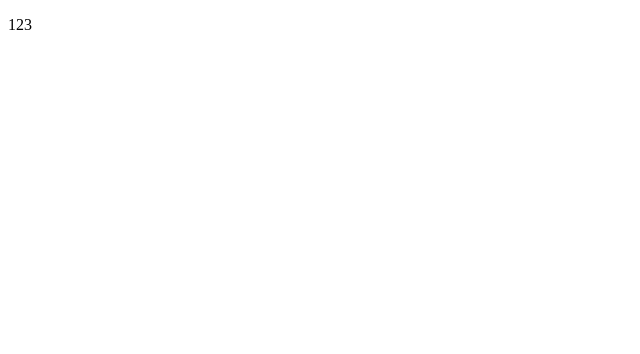
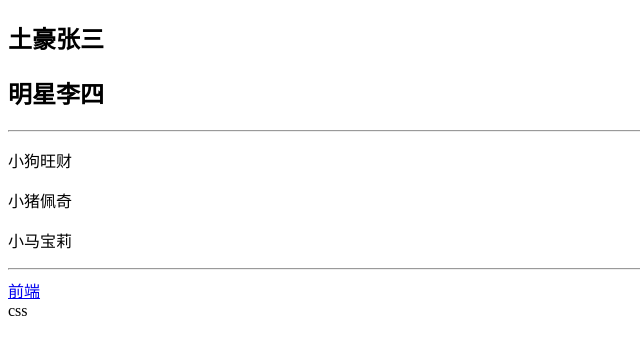
Before and after one commit to Wuwenhao-666/test, a plain HTML site: page index.html in a window 1280 px wide. Shown: the whole page, without its empty margins (0-640 px from the left). Drawn offline with Linux system fonts and the light colour scheme.

Commit message:
index.html

```diff
--- a/index.html
+++ b/index.html
@@ -8,7 +8,20 @@
 </head>
 
 <body>
-    <p>123</p>
-</body>
+
+    <body>
+        <h2 class="rich">土豪张三</h2>
+        <h2 class="beauty">明星李四</h2>
+        <hr>
+        <p class="xiaogou">小狗旺财</p>
+        <p class="xiaozhu">小猪佩奇</p>
+        <p class="xiaoma">小马宝莉</p>
+        <hr>
+        <div>
+            <a href="#" class="xuexi">前端</a>
+            <br>
+            <span class="xuexi">css</span>
+        </div>
+    </body>
 
 </html>
```
Also changed, not shown: index.js (deleted).
